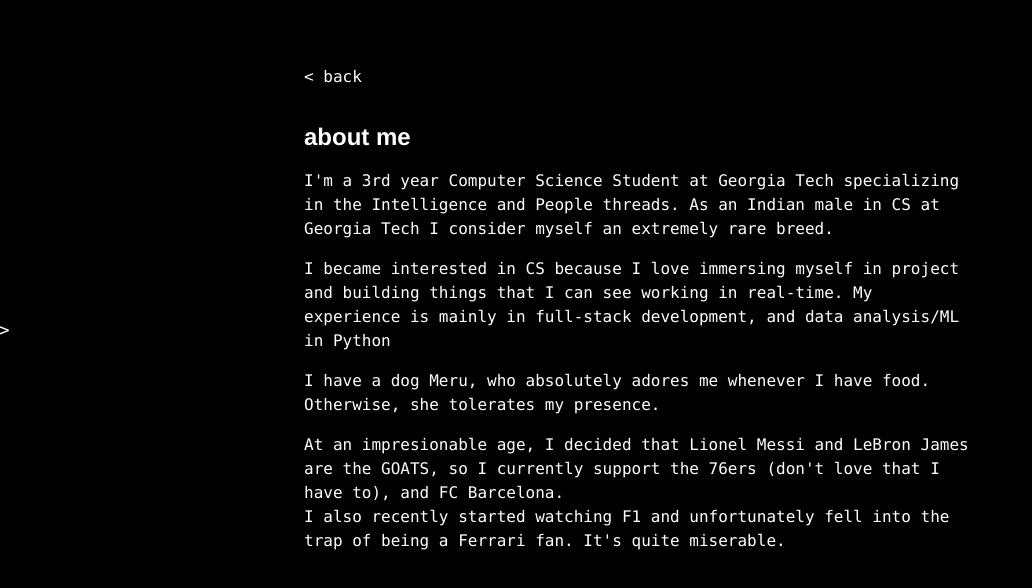
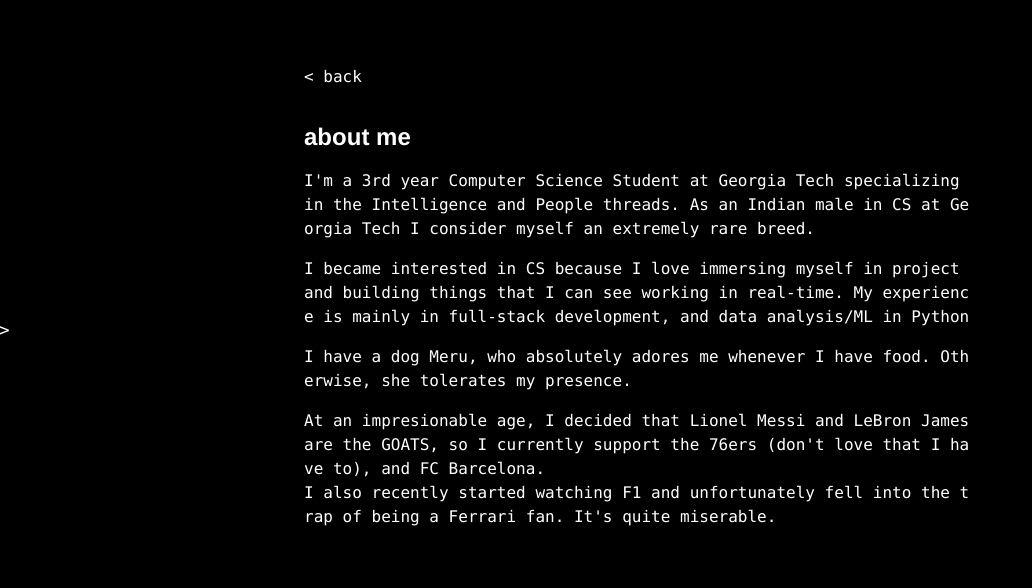
Before and after one commit to flieger-panda/sarang-suman, a React (Vite) app: page /about-me in a window 1280 px wide. Shown: the top 588 px of the page, without its empty margins (0-1032 px from the left). Built offline with nearby package versions, Linux system fonts and the light colour scheme.

Commit message:
applied load-in animation to all content

```diff
--- a/src/components/HomeMenu.tsx
+++ b/src/components/HomeMenu.tsx
@@ -1,17 +1,9 @@
-import {
-  useCallback,
-  useEffect,
-  useLayoutEffect,
-  useMemo,
-  useRef,
-  useState,
-} from "react";
+import { useCallback, useEffect, useMemo, useRef, useState } from "react";
 import { useNavigate } from "react-router-dom";
-import { animate, stagger } from "animejs";
 import { LINE_COUNT, CENTER_ROW_INDEX, NAME } from "./waveHeroLayout";
 import PixelIcon, { type PixelBitmap } from "./PixelIcon";
 import { PIXEL_ICONS } from "./pixelIcons";
-import { useRevealed } from "./RevealContext";
+import { useCharReveal } from "../hooks/useCharReveal";
 
 // TODO: replace with real profile URLs.
 const LINKEDIN_URL = "https://www.linkedin.com/in/sarangsuman";
@@ -81,7 +73,6 @@
 export default function HomeMenu() {
   const menuRef = useRef<HTMLDivElement>(null);
   const navigate = useNavigate();
-  const revealed = useRevealed();
   const [selectedIndex, setSelectedIndex] = useState(-1);
   const [expanded, setExpanded] = useState<Set<number>>(new Set());
 
@@ -112,26 +103,7 @@
     });
   }, [flat]);
 
-  // Waits for PageTransition's curtain to actually finish fading (see
-  // revealSignal) instead of guessing a fixed delay, so the menu text
-  // never starts appearing while the wave still covers the screen.
-  // useLayoutEffect so the opacity-0 starting state is set before the
-  // browser's first paint, avoiding a flash of fully visible menu text.
-  useLayoutEffect(() => {
-    const menu = menuRef.current;
-    if (!menu || !revealed) return;
-
-    const chars = menu.querySelectorAll("[data-char]");
-    const reveal = animate(chars, {
-      opacity: [0, 1],
-      delay: stagger(18),
-      duration: 1,
-    });
-
-    return () => {
-      reveal.revert();
-    };
-  }, [revealed]);
+  useCharReveal(menuRef);
 
   const activate = useCallback(
     (entry: FlatEntry) => {
--- a/src/components/MarkdownContent.tsx
+++ b/src/components/MarkdownContent.tsx
@@ -1,7 +1,32 @@
+import type { ComponentPropsWithoutRef, ElementType, ReactNode } from "react";
 import ReactMarkdown from "react-markdown";
 import remarkBreaks from "remark-breaks";
+import { revealChars } from "../lib/revealChars";
 
 const HEADING_CLASS = "font-heading font-bold text-white";
+
+// Builds a react-markdown component override that splits its own text
+// into data-char spans (see revealChars/useCharReveal) so every markdown
+// element gets the same typed-in reveal as the rest of the site, while
+// still forwarding whatever tag-specific props react-markdown passes
+// (href/target/rel on <a>, etc.).
+function revealTag(tag: ElementType, extraClassName?: string) {
+  return function RevealedTag({
+    children,
+    className,
+    ...rest
+  }: ComponentPropsWithoutRef<typeof tag> & { children?: ReactNode }) {
+    const Tag = tag;
+    return (
+      <Tag
+        className={[extraClassName, className].filter(Boolean).join(" ")}
+        {...rest}
+      >
+        {revealChars(children)}
+      </Tag>
+    );
+  };
+}
 
 export default function MarkdownContent({ children }: { children: string }) {
   return (
@@ -9,18 +34,14 @@
       <ReactMarkdown
         remarkPlugins={[remarkBreaks]}
         components={{
-          h1: (props) => (
-            <h1 className={`${HEADING_CLASS} mb-4 text-2xl`} {...props} />
-          ),
-          h2: (props) => (
-            <h2 className={`${HEADING_CLASS} mt-6 mb-3 text-xl`} {...props} />
-          ),
-          h3: (props) => (
-            <h3
-              className={`${HEADING_CLASS} mt-6 mb-3 text-lg`}
-              {...props}
-            />
-          ),
+          h1: revealTag("h1", `${HEADING_CLASS} mb-4 text-2xl`),
+          h2: revealTag("h2", `${HEADING_CLASS} mt-6 mb-3 text-xl`),
+          h3: revealTag("h3", `${HEADING_CLASS} mt-6 mb-3 text-lg`),
+          p: revealTag("p"),
+          li: revealTag("li"),
+          strong: revealTag("strong"),
+          em: revealTag("em"),
+          a: revealTag("a"),
         }}
       >
         {children}
--- /dev/null
+++ b/src/hooks/useCharReveal.ts
@@ -0,0 +1,45 @@
+import { useLayoutEffect, type RefObject } from "react";
+import { animate, stagger } from "animejs";
+import { useRevealed } from "../components/RevealContext";
+
+// The menu's per-character stagger delay — feels right for short labels
+// (a couple dozen characters), so it's kept as the ceiling below.
+const MAX_CHAR_DELAY_MS = 18;
+
+// Roughly how long the menu itself (NAME + top-level labels) takes to
+// finish revealing at MAX_CHAR_DELAY_MS. Used as a target ceiling on
+// *total* reveal time so a long markdown page doesn't take literal
+// seconds to finish fading in: the per-char delay shrinks as character
+// count grows, capped at MAX_CHAR_DELAY_MS for short content so it still
+// matches the menu's feel exactly there.
+const TARGET_TOTAL_MS = 900;
+
+// Waits for PageTransition's curtain to actually finish fading (see
+// RevealContext) instead of guessing a fixed delay, so content never
+// starts appearing while the wave still covers the screen.
+// useLayoutEffect so the opacity-0 starting state set on [data-char]
+// spans is in place before the browser's first paint, avoiding a flash
+// of fully visible content.
+export function useCharReveal(containerRef: RefObject<HTMLElement | null>) {
+  const revealed = useRevealed();
+
+  useLayoutEffect(() => {
+    const container = containerRef.current;
+    if (!container || !revealed) return;
+
+    const chars = container.querySelectorAll("[data-char]");
+    const charDelay = Math.min(
+      MAX_CHAR_DELAY_MS,
+      TARGET_TOTAL_MS / Math.max(chars.length, 1),
+    );
+    const reveal = animate(chars, {
+      opacity: [0, 1],
+      delay: stagger(charDelay),
+      duration: 1,
+    });
+
+    return () => {
+      reveal.revert();
+    };
+  }, [revealed, containerRef]);
+}
--- /dev/null
+++ b/src/lib/revealChars.tsx
@@ -0,0 +1,48 @@
+import { cloneElement, isValidElement, type ReactNode } from "react";
+
+function splitTextChars(text: string, keyPrefix: string): ReactNode {
+  // Whitespace is left as plain text rather than wrapped in its own
+  // inline-block span: a lone space as the sole content of an
+  // inline-block is both the first and last character of that box's
+  // own line, so browsers trim it as leading/trailing whitespace and it
+  // collapses to zero width, gluing adjacent words together. Whitespace
+  // has no glyph to fade in anyway, so it doesn't need a data-char span.
+  return Array.from(text).map((ch, i) =>
+    /\s/.test(ch) ? (
+      ch
+    ) : (
+      <span
+        key={`${keyPrefix}-${i}`}
+        data-char
+        className="inline-block opacity-0"
+      >
+        {ch}
+      </span>
+    ),
+  );
+}
+
+// Recursively wraps every character of every text node in a data-char
+// span (paired with useCharReveal) so arbitrary content — not just flat
+// labels — gets the same stagger-fade typed-in effect, while preserving
+// whatever markup (links, bold, headings, etc.) surrounds that text.
+export function revealChars(node: ReactNode, keyPrefix = "c"): ReactNode {
+  if (typeof node === "string") {
+    return splitTextChars(node, keyPrefix);
+  }
+  if (typeof node === "number") {
+    return splitTextChars(String(node), keyPrefix);
+  }
+  if (Array.isArray(node)) {
+    return node.map((child, i) => revealChars(child, `${keyPrefix}-${i}`));
+  }
+  if (isValidElement<{ children?: ReactNode }>(node)) {
+    if (node.props.children === undefined) return node;
+    return cloneElement(
+      node,
+      undefined,
+      revealChars(node.props.children, keyPrefix),
+    );
+  }
+  return node;
+}
--- a/src/pages/AboutMe.tsx
+++ b/src/pages/AboutMe.tsx
@@ -1,16 +1,22 @@
+import { useRef } from "react";
 import { Link } from "react-router-dom";
 import MarkdownContent from "../components/MarkdownContent";
 import { aboutMeContent } from "../lib/content";
+import { useCharReveal } from "../hooks/useCharReveal";
+import { revealChars } from "../lib/revealChars";
 
 export default function AboutMe() {
+  const containerRef = useRef<HTMLDivElement>(null);
+  useCharReveal(containerRef);
+
   return (
-    <div className="min-h-svh bg-black px-6 py-16">
+    <div ref={containerRef} className="min-h-svh bg-black px-6 py-16">
       <div className="mx-auto max-w-2xl">
         <Link
           to="/"
           className="mb-8 inline-block font-mono text-white hover:[text-shadow:0_0_14px_rgba(255,255,255,1)]"
         >
-          &lt; back
+          {revealChars("< back")}
         </Link>
         <MarkdownContent>{aboutMeContent}</MarkdownContent>
       </div>
--- a/src/pages/Portfolio.tsx
+++ b/src/pages/Portfolio.tsx
@@ -1,6 +1,8 @@
-import { useEffect, useState } from "react";
+import { useEffect, useRef, useState } from "react";
 import { Link, useNavigate } from "react-router-dom";
 import { portfolioProjects } from "../lib/content";
+import { useCharReveal } from "../hooks/useCharReveal";
+import { revealChars } from "../lib/revealChars";
 
 type Entry = { label: string; href: string };
 
@@ -45,7 +47,7 @@
             : ""
         }
       >
-        {entry.label}
+        {revealChars(entry.label)}
       </span>
     </Link>
   );
@@ -53,6 +55,8 @@
 
 export default function Portfolio() {
   const navigate = useNavigate();
+  const containerRef = useRef<HTMLDivElement>(null);
+  useCharReveal(containerRef);
   const [selectedIndex, setSelectedIndex] = useState(-1);
 
   useEffect(() => {
@@ -75,7 +79,7 @@
   }, [selectedIndex, navigate]);
 
   return (
-    <div className="min-h-svh bg-black px-6 py-16">
+    <div ref={containerRef} className="min-h-svh bg-black px-6 py-16">
       <div className="mx-auto max-w-2xl">
         <div className="mb-8">
           <CursorLink
@@ -85,7 +89,7 @@
           />
         </div>
         <h1 className="font-heading mb-8 text-2xl font-bold text-white">
-          portfolio
+          {revealChars("portfolio")}
         </h1>
         <ul className="space-y-3">
           {portfolioProjects.map((project, i) => {
--- a/src/pages/PortfolioProject.tsx
+++ b/src/pages/PortfolioProject.tsx
@@ -1,23 +1,28 @@
+import { useRef } from "react";
 import { Link, Navigate, useParams } from "react-router-dom";
 import MarkdownContent from "../components/MarkdownContent";
 import { getPortfolioProject } from "../lib/content";
+import { useCharReveal } from "../hooks/useCharReveal";
+import { revealChars } from "../lib/revealChars";
 
 export default function PortfolioProject() {
   const { slug } = useParams<{ slug: string }>();
   const project = getPortfolioProject(slug);
+  const containerRef = useRef<HTMLDivElement>(null);
+  useCharReveal(containerRef);
 
   if (!project) {
     return <Navigate to="/portfolio" replace />;
   }
 
   return (
-    <div className="min-h-svh bg-black px-6 py-16">
+    <div ref={containerRef} className="min-h-svh bg-black px-6 py-16">
       <div className="mx-auto max-w-2xl">
         <Link
           to="/portfolio"
           className="mb-8 inline-block font-mono text-white hover:[text-shadow:0_0_14px_rgba(255,255,255,1)]"
         >
-          &lt; back
+          {revealChars("< back")}
         </Link>
         <MarkdownContent>{project.content}</MarkdownContent>
       </div>
```
